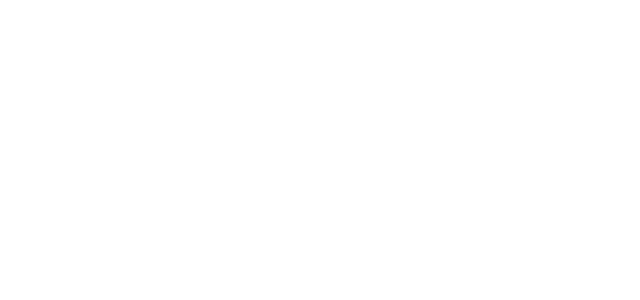
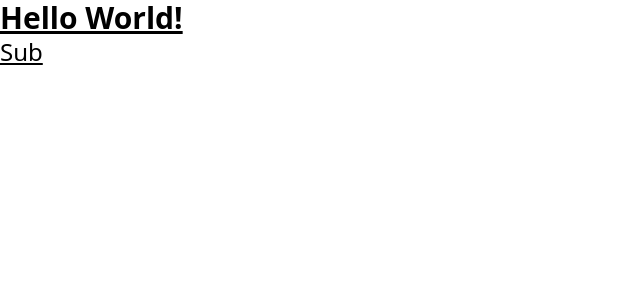
Before and after one commit to Danny-ONeill-James/simple-application-form-wjec, a Next.js app: page / in a window 1280 px wide. Shown: the top 300 px of the page, without its empty margins (0-640 px from the left). Built offline with nearby package versions, Linux system fonts and the light colour scheme.

Commit message:
feat: set up app items

```diff
--- a/src/app/layout.tsx
+++ b/src/app/layout.tsx
@@ -1,22 +1,23 @@
-import './globals.css'
-import type { Metadata } from 'next'
-import { Inter } from 'next/font/google'
+import type { Metadata } from "next";
+import { Inter } from "next/font/google";
+import "./globals.css";
 
-const inter = Inter({ subsets: ['latin'] })
+const inter = Inter({ subsets: ["latin"] });
 
 export const metadata: Metadata = {
-  title: 'Create Next App',
-  description: 'Generated by create next app',
-}
+  title: "Simple Application Form - WJEC",
+  description:
+    "A simple form to provide the data required to apply for a position in an easy way",
+};
 
 export default function RootLayout({
   children,
 }: {
-  children: React.ReactNode
+  children: React.ReactNode;
 }) {
   return (
     <html lang="en">
-      <body className={inter.className}>{children}</body>
+      <body>{children}</body>
     </html>
-  )
+  );
 }
--- a/src/app/page.tsx
+++ b/src/app/page.tsx
@@ -1,3 +1,8 @@
 export default function Home() {
-  return <main></main>;
+  return (
+    <main>
+      <h1 className="text-3xl font-bold underline">Hello World!</h1>
+      <h2 className="text-2xl underline">Sub</h2>
+    </main>
+  );
 }
--- a/tailwind.config.js
+++ b/tailwind.config.js
@@ -1,8 +1,15 @@
 /** @type {import('tailwindcss').Config} */
 module.exports = {
-  content: [],
+  content: [
+    "./app/**/*.{js,ts,jsx,tsx,mdx}", // Note the addition of the `app` directory.
+    "./pages/**/*.{js,ts,jsx,tsx,mdx}",
+    "./components/**/*.{js,ts,jsx,tsx,mdx}",
+
+    // Or if using `src` directory:
+    "./src/**/*.{js,ts,jsx,tsx,mdx}",
+  ],
   theme: {
     extend: {},
   },
   plugins: [],
-}
+};
--- a/tailwind.config.ts
+++ /dev/null
@@ -1,20 +0,0 @@
-import type { Config } from 'tailwindcss'
-
-const config: Config = {
-  content: [
-    './src/pages/**/*.{js,ts,jsx,tsx,mdx}',
-    './src/components/**/*.{js,ts,jsx,tsx,mdx}',
-    './src/app/**/*.{js,ts,jsx,tsx,mdx}',
-  ],
-  theme: {
-    extend: {
-      backgroundImage: {
-        'gradient-radial': 'radial-gradient(var(--tw-gradient-stops))',
-        'gradient-conic':
-          'conic-gradient(from 180deg at 50% 50%, var(--tw-gradient-stops))',
-      },
-    },
-  },
-  plugins: [],
-}
-export default config
```
